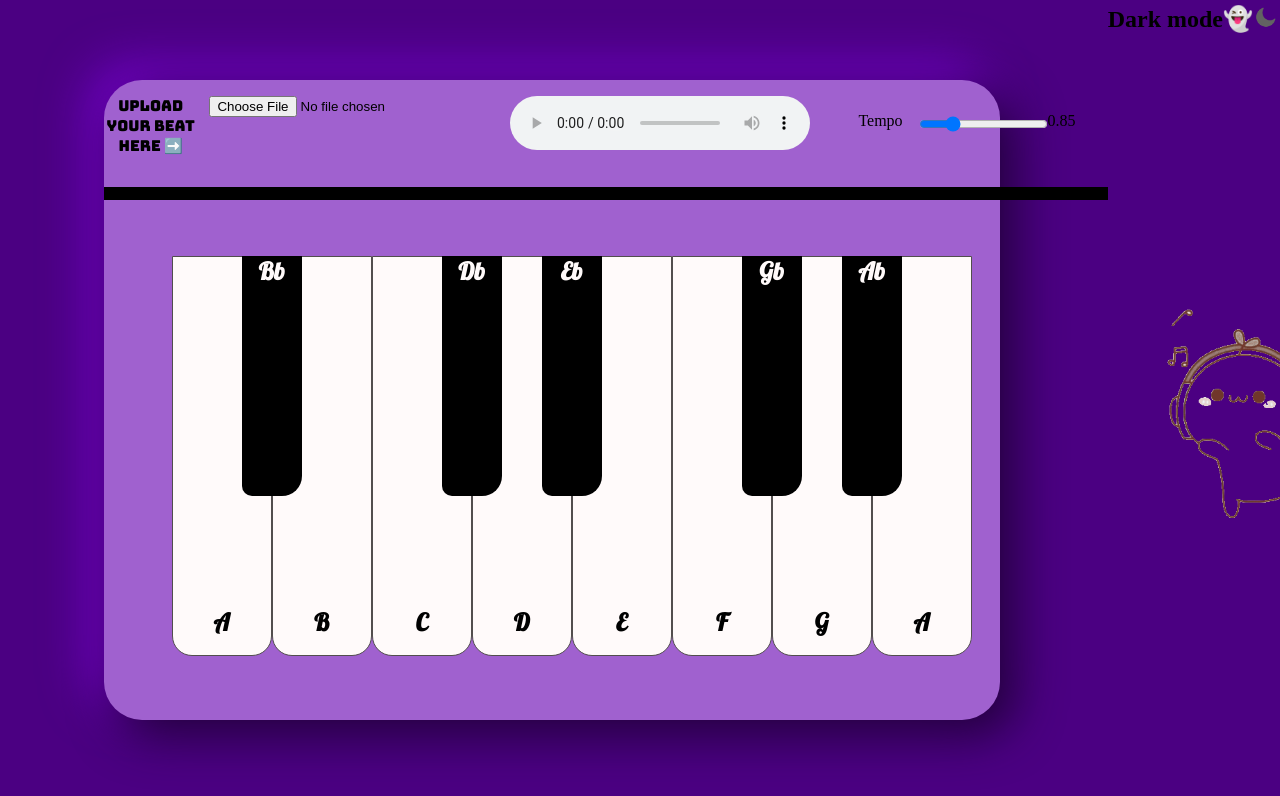
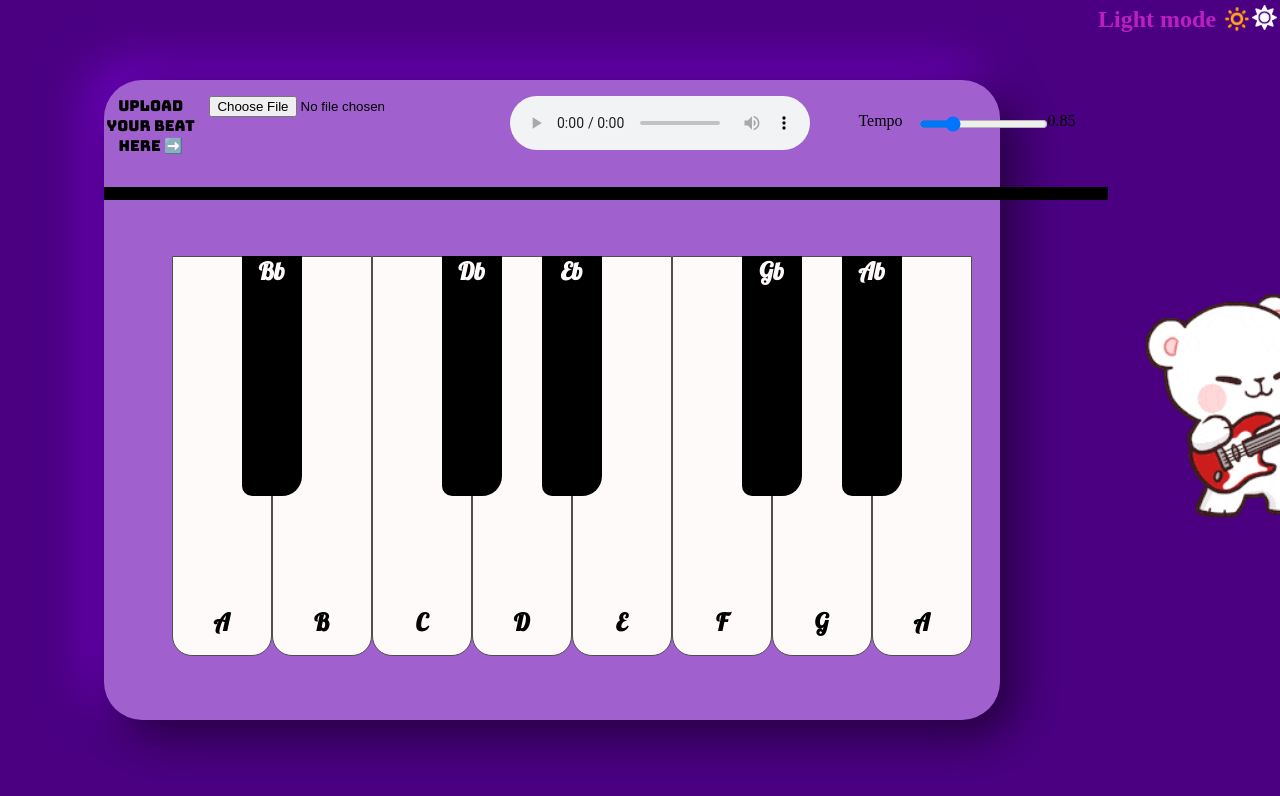
Before and after one commit to milindnair/virtual-piano, a website: page piano.html in a window 1280 px wide. Both pictures are taken after a click on the picture 1264 px from the left and 17 px from the top of the page. Shown: the top 796 px of the page. Drawn offline with Linux system fonts and the light colour scheme.

Commit message:
dark theme bugs solved

```diff
--- a/piano.html
+++ b/piano.html
@@ -11,7 +11,7 @@
 <body>
     <!-- <img src="image1.jpg" class = "background-image"> -->
     <div class = "Modes">
-    <h2>Dark mode👻</h2>
+    <h2 id = "mode">Dark mode👻</h2>
     <img src="scss/images/moon.png" id="icon">
     </div>
 
--- a/piano.js
+++ b/piano.js
@@ -88,6 +88,10 @@ var icon = document.getElementById("icon");
 var cont = document.getElementsByClassName("container");
 var topCont = document.getElementsByClassName("top-container");
 var count = 0;
+var gif = document.getElementsByTagName("img");
+let link = "scss/images/gif5.webp";
+let link1 = "scss/images/sun.png";
+var mode = document.getElementById("mode");
 icon.addEventListener("click", function()
 {
   count += 1;
@@ -98,6 +102,12 @@ icon.addEventListener("click", function()
   cont[0].style.backgroundColor = "#a061cf";
   cont[0].style.boxShadow = "14px 14px 48px #1e0034,-14px -14px 48px #7800d0";
   topCont[0].style.borderBottom = " 13px solid";
+  console.log(gif[0]);
+  gif[1].src = link;
+  mode.style.color = "#ba20bf";
+  mode.innerHTML="Light mode 🔅";
+  gif[0].src =link1;
+
   }
   else
   {
@@ -105,6 +115,9 @@ icon.addEventListener("click", function()
   cont[0].style.backgroundColor = "red";
   cont[0].style.boxShadow = "14px 14px 28px #5c3f12,-14px -14px 28px #fffb4a";
   topCont[0].style.borderBottom = " 13px solid rgb(227, 188, 30)";
+  gif[1].src ="scss/images/gif3.gif";
+  mode.innerHTML="Dark mode 👻";
+  mode.style.color = "black";
   }
 }
 );
```
Also changed, not shown: scss/images/gif5.webp (added).
